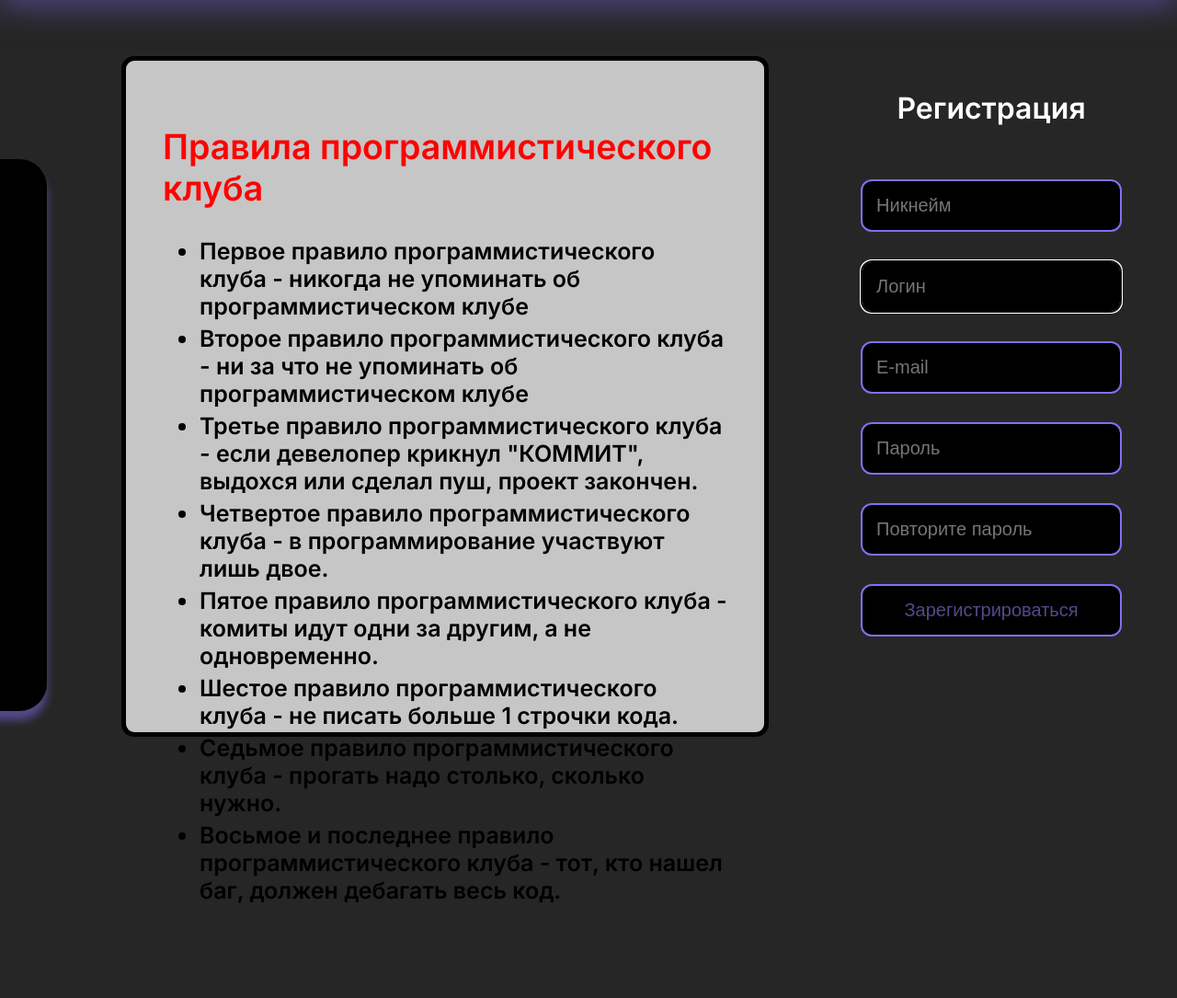
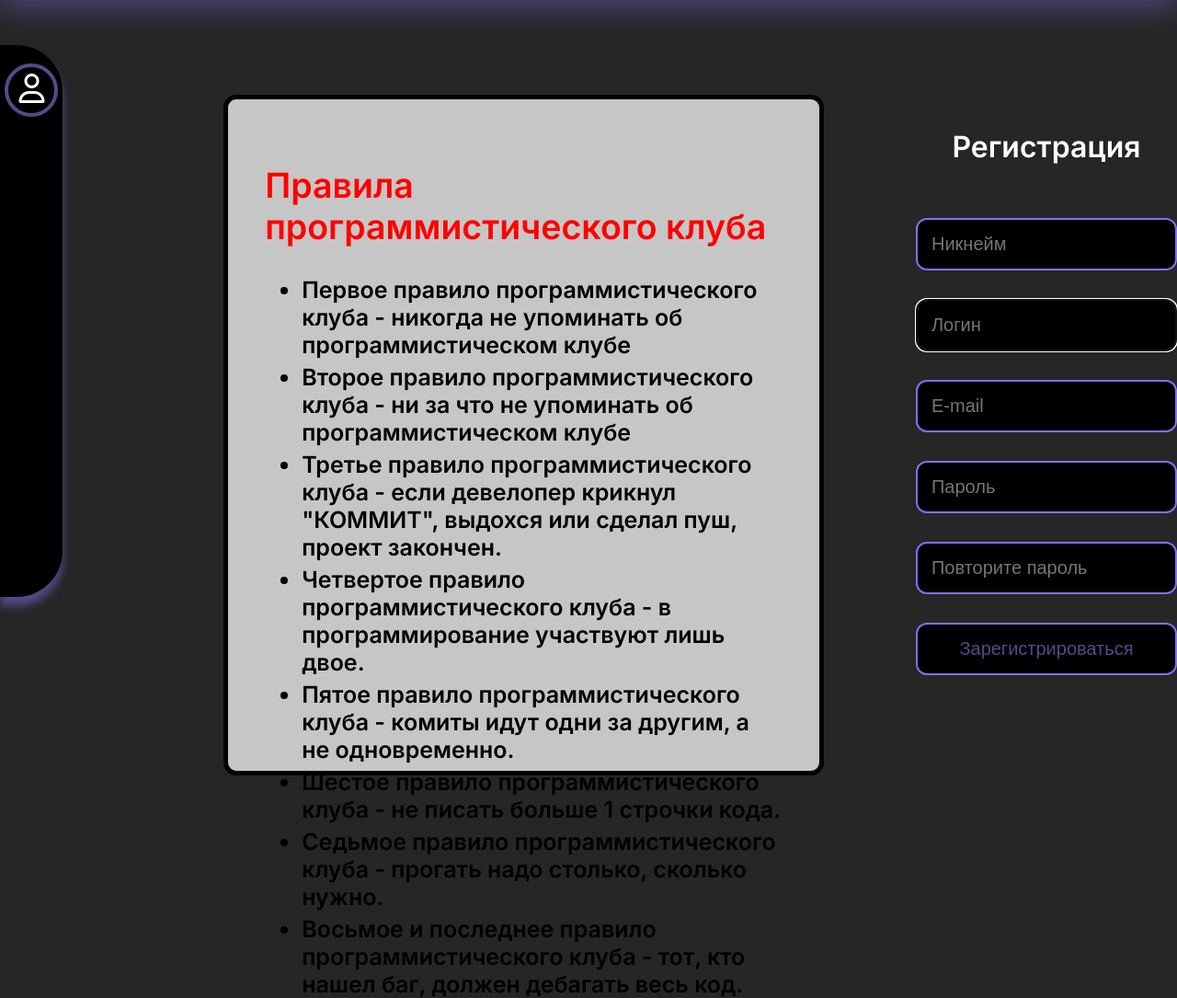
Before and after one commit to 101lLEOl101/Goodchat, a Django app: page /register/ in a window 1280 px wide. Shown: the part 117-1202 px from the top of the page at 92% size. Before the commit the page ends 1099 px from the top, so only its background shows below. Run offline with Django 4.2, Linux system fonts and the light colour scheme; some libraries are stand-ins or nearby versions.

Commit message:
sidebar icon added, css file organization, base structure fixed

```diff
--- a/main/static/css/style.css
+++ b/main/static/css/style.css
@@ -1,25 +1,103 @@
 @import url('https://fonts.googleapis.com/css2?family=Inter:wght@600&display=swap');
-
+/* BASE */
+/* base.html: header*/
 body{
     background-color: #262626;
     margin: 0;
     font-family: 'Inter', sans-serif;
 }
+
 header{
     display: flex;
-
     align-items: center;
     color: white;
     background-color: #000000;
-    margin: 0;
-    height: 50px;
     border-bottom: #534A8A solid 5px;
+    width: 100%;
+    height: 14%;
+    position: fixed;
+    margin-top: -150px;
+}
+.header_menu{
+    width: 100%;
+    height: 100%;
+    background-color: black;
+    box-shadow: 0px 10px 33px #534a8a;
+}
+
+.logo_h{
+    height: 100%;
 }
 
 .logo{
     position: absolute;
     right: 95%;
 }
+/*header: end*/
+/*main*/
+
+.main{
+    display: block;
+    margin-top: 150px;
+}
+
+/* Navigation*/
+.navigation{
+    display: inline-block;
+    width: 10%;
+
+}
+.side_menu{
+    background-color: black;
+    border-top-right-radius: 50px;
+    border-bottom-right-radius: 50px;
+    position: fixed;
+    width: fit-content;
+    height: 75%;
+    box-shadow: 0px 10px 10px #534a8a;
+}
+
+.side_icon{
+    width: 50px;
+    height: 50px;
+    background-color: black;
+    border-radius: 31px;
+    margin: 5px;
+    margin-top: 20px;
+    border: 4px solid #534a8a;
+}
+
+.icona{
+    margin-top: 45%;
+    margin-left: 23%;
+}
+/* Content */
+.content{
+    width: 90%;
+    display: inline-block;
+    margin-left: 10%;
+}
+/* main end*/
+
+/* BASE END*/
+
+
+
+/* MAIN_PAGE (HOME)*/
+.main_page{
+    width: 95%;
+    height: 1000px;
+    background-color: #000000;
+    border-radius: 5px;
+    box-shadow: 0px 10px 10px #534a8a;
+    margin-bottom: 100px;
+    margin-inline: auto;
+}
+/*main page END*/
+
+
+
+/* REGESTRATION */
 /* этот рег хеадер отвечает за слова РЕГИСТРАЦИЯ */
 .reg-header{
     color: white;
@@ -77,66 +155,12 @@ li{
     transition: all 0.5s;
     margin-bottom: 33%;
 }
-
-.header_menu{
-    width: 100%;
-    height: 100%;
-    background-color: black;
-    box-shadow: 0px 10px 33px #534a8a;
-}
-header{
-    width: 100%;
-    height: 14%;
-    position: fixed;
-
-}
-.logo_h{
-    height: 100%;
-}
-body{
-    margin: 0;
-    background-color: #262626;
-}
-.side_menu{
-    background-color: black;
-    border-radius: 30px;
-
-    position: fixed;
-
-    width: 7%;
-    height: 75%;
-    max-width: 300px;
-    max-height: 808px;
-
-    left:-3%;
-    box-shadow: 0px 10px 10px #534a8a;
-}
-.content{
-    padding-top: 10%;
-    width: 85%;
-    margin-left: 10%;
-    display: inline-block;
+/* Regestration END*/
 
 
-}
-.main_page{
-    width: 100%;
-    height: 1000px;
-    background-color: #000000;
-    border-radius: 5px;
 
-    left:-3%;
-    box-shadow: 0px 10px 10px #534a8a;
-    margin-bottom: 100px;
+/* POST_TEMPLATE_CSS*/
 
-}
-nav{
-    display: inline-block;
-}
-.main{
-    display: block;
-
-}
 .post-box {
 	background: #BBB9B9;
 	border-radius: 37px;
@@ -144,10 +168,10 @@ nav{
 	height: 587px;
 	width: 722px;
 }
+
 .post-header {
 	width: 100%;
 	display: inline-flex;
-
 	justify-content: space-between;
 	background: #1E1E1E;
 	border-radius: 37px 37px 0px 0px;
@@ -186,7 +210,6 @@ nav{
 	background: #D9D9D9;
 	width: 632px;
 	height: 35px;
-
 	border-radius: 14px;
 	margin-left: 26px;
 	padding-top: 10px;
@@ -201,3 +224,4 @@ nav{
 	background-size:cover;
 	border-radius: 27px;
 }
+/* Post template END*/
--- a/main/templates/base.html
+++ b/main/templates/base.html
@@ -18,12 +18,19 @@
     </div>
 </header>
 <div class = "main">
-    <nav>
+    <div class = "navigation">
         <div class = "side_menu">
+            <div class = "side_icon">
+                <a href = "{% url 'reg' %}">
+                    <i class="fa-regular fa-user fa-2xl icona" style="color: #ffffff;"></i>
+                </a>
+            </div>
         </div>
-    </nav>
-    {% block content %}
-    {% endblock %}
+    </div>
+    <div class = "content">
+        {% block content %}
+        {% endblock %}
+    </div>
 </div>
 
 <script src="{% static '/js/script.js' %}"></script>
--- a/main/templates/main_page.html
+++ b/main/templates/main_page.html
@@ -3,7 +3,7 @@
 {% block title %}Главная страница{% endblock %}
 
 {% block content %}
-<div class = "content">
+<div>
     <div class = "main_page">
 
        <i class="fa-regular fa-user"></i>
--- a/main/templates/reg.html
+++ b/main/templates/reg.html
@@ -3,7 +3,7 @@
 {% block title %}Авторизация{% endblock %}
 
 {% block content %}
-<div class = "content">
+    <div class = "content">
     <div class="reg_box">
 
     <div class="text_box_rules">
@@ -37,5 +37,5 @@
         </form>
     </div>
     </div>
-</div>
+
 {% endblock %}
```
Lines whose indentation alone changed are shown as unchanged.
